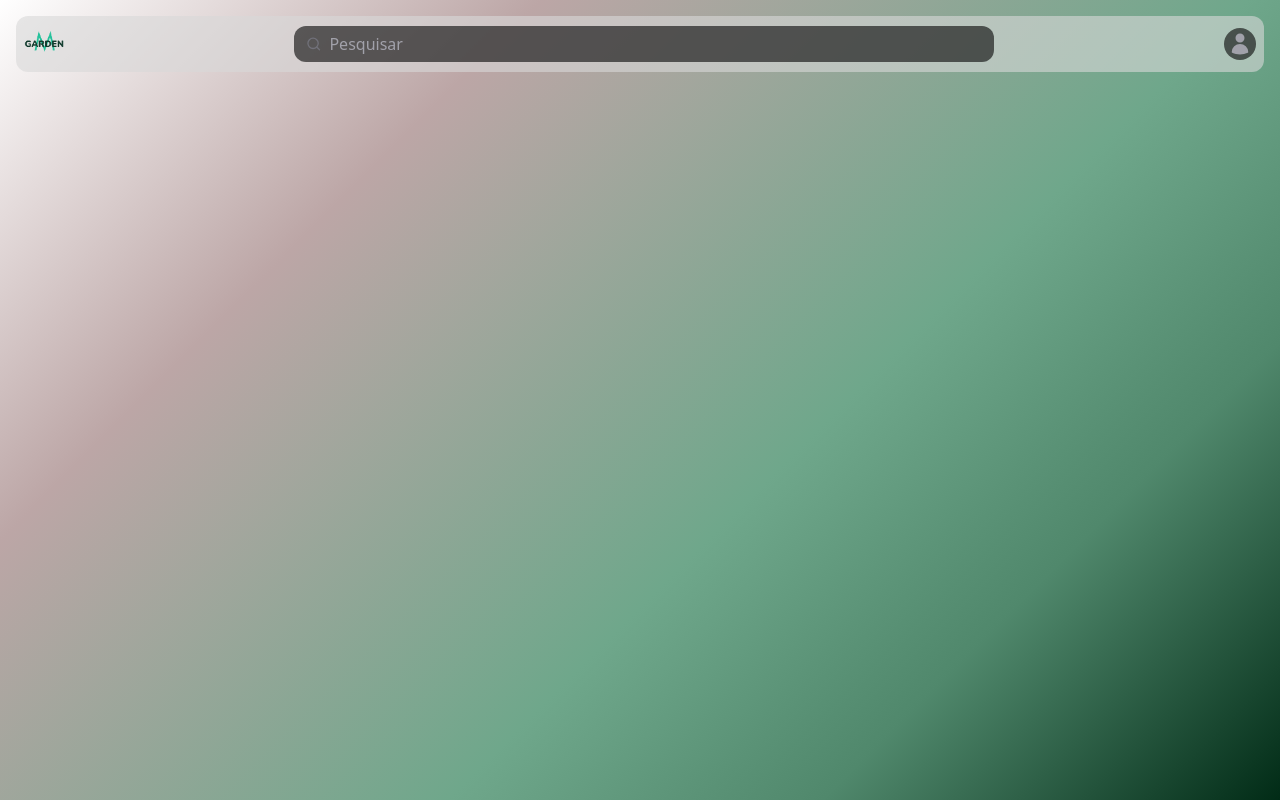
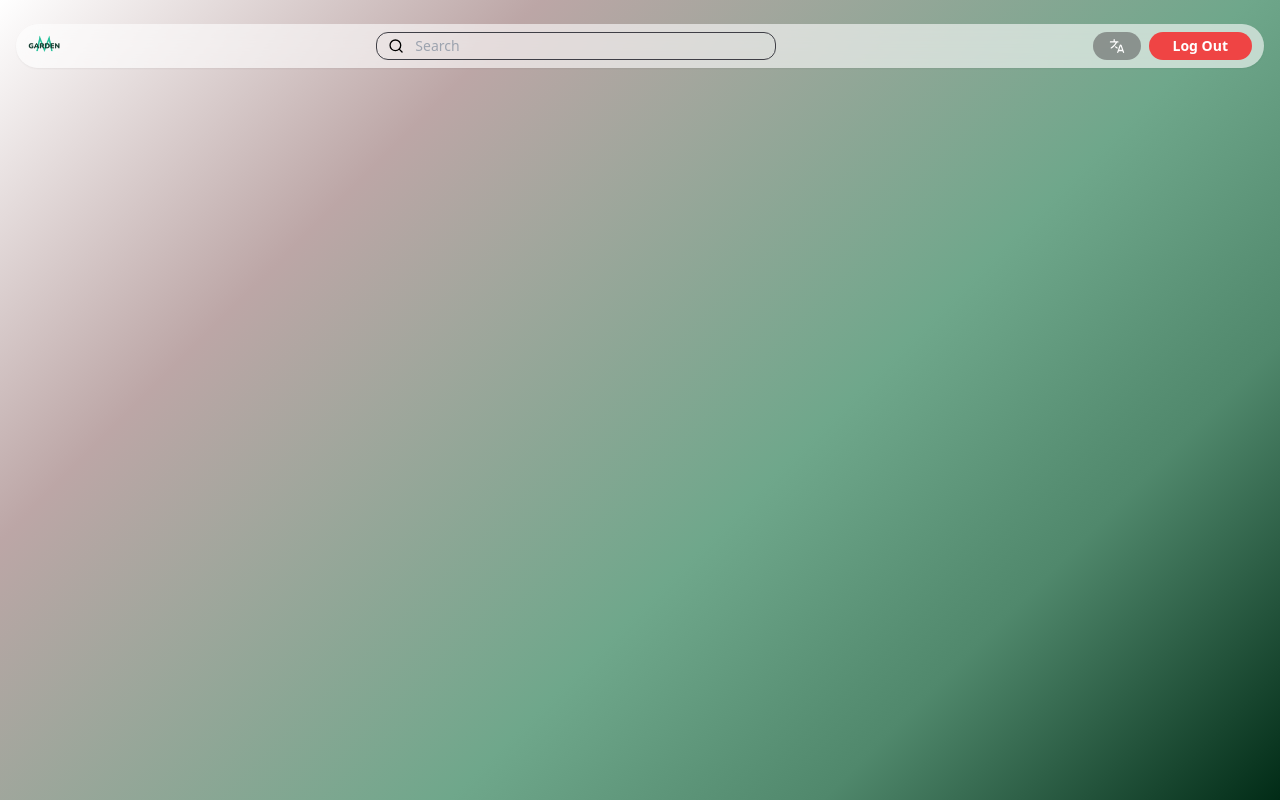
Before and after one commit to danilotavares-dev/movie-garden, a React (Vite) app in the folder apps/web/: page /catalogo in a window 1280 px wide. Built offline with nearby package versions, Linux system fonts and the light colour scheme; sample sign-in values are in the browser's storage.

Commit message:
feat: cria header para a página de catalogo.

```diff
--- a/apps/web/src/pages/Catalog.tsx
+++ b/apps/web/src/pages/Catalog.tsx
@@ -1,10 +1,121 @@
-import { CatalogHeader, HeroBanner, MovieCard } from '@movie-garden/ui'
+import { useTranslation } from 'react-i18next'
+import { useNavigate } from 'react-router-dom'
+import { LanguageIcon, Logo, SearchIcon } from '@movie-garden/ui'
+import i18n from '../lib/i18n'
+import { useEffect, useState } from 'react'
+import { tmdb } from '../services/tmdb'
+
+interface TMDBMovieResult {
+  id: number
+  title: string
+  poster_path: string
+  vote_average: number
+}
+interface TMDBSeriesResult {
+  id: number
+  name: string
+  poster_path: string
+  vote_average: number
+}
+interface MediaItem {
+  id: number
+  title: string
+  posterPath: string
+  rating: number
+  category: string
+}
 
 export function Catalog() {
+  const navigate = useNavigate()
+  const { t, i18n } = useTranslation()
+
+  const [isLangMenuOpen, setIsLangMenuOpen] = useState(false)
+
+  const currentLang = i18n.language
+
+  const languages = [
+    { code: 'pt-BR', label: 'Português', flag: '🇧🇷' },
+    { code: 'en-US', label: 'English', flag: '🇺🇸' },
+    { code: 'es', label: 'Español', flag: '🇪🇸' },
+  ]
+
+  function handleLanguageChange(langCode: string) {
+    i18n.changeLanguage(langCode)
+    setIsLangMenuOpen(false)
+  }
+
+  function handleLogout() {
+    localStorage.removeItem('isAuthenticated')
+    localStorage.removeItem('userId')
+    navigate('/')
+  }
+
   return (
-    <div className="min-h-screen bg-custom-gradient text-white p-4">
-      <header>
-        <CatalogHeader />
+    <div className="min-h-screen w-full bg-custom-gradient overflow-x-hidden py-3 px-4">
+      <header className="mb-7 sticky top-3 z-50">
+        <div className="h-11 w-full max-w-[1600px] bg-white/60 backdrop-blur-md rounded-full flex items-center justify-between px-3 py-2 mx-auto mb-2 shadow-sm relative z-50">
+          <Logo className="h-8 w-8" />
+
+          <label className="h-full w-[400px] flex items-center cursor-text border border-zinc-700 rounded-xl px-2 hover:scale-x-105 transition-transform">
+            <SearchIcon className="mr-2 h-4" />
+
+            <input
+              type="text"
+              placeholder={t('catalogPage.placeholderSearchBar')}
+              className="bg-transparent w-full text-sm outline-none"
+            />
+          </label>
+
+          <div className="flex gap-2 items-center">
+            <div className="relative">
+              <button
+                type="button"
+                onClick={() => setIsLangMenuOpen(!isLangMenuOpen)}
+                className="w-12 h-7 bg-[#616161]/60 hover:bg-[#616161]/80 rounded-full flex items-center justify-center transition-colors text-white relative z-20"
+              >
+                <LanguageIcon className="w-5 h-5" />
+              </button>
+
+              {isLangMenuOpen && (
+                <>
+                  <button
+                    type="button"
+                    tabIndex={-1}
+                    className="fixed inset-0 z-10 cursor-default w-full h-full bg-transparent border-none"
+                    onClick={() => setIsLangMenuOpen(false)}
+                  />
+                  <div className="absolute top-full mt-2 right-0 bg-white/90 backdrop-blur-xl rounded-xl shadow-2xl overflow-hidden min-w-[160px] flex flex-col z-20 border border-white/50">
+                    {languages.map((lang) => (
+                      <button
+                        type="button"
+                        key={lang.code}
+                        onClick={() => handleLanguageChange(lang.code)}
+                        className={`px-4 py-3 text-left text-sm flex items-center gap-3 transition-colors hover:bg-[#113A2D]/10 ${
+                          currentLang === lang.code
+                            ? 'font-bold text-[#113A2D] bg-[#113A2D]/5'
+                            : 'text-zinc-600'
+                        }`}
+                      >
+                        <span className="text-lg leading-none">
+                          {lang.flag}
+                        </span>
+                        <span>{lang.label}</span>
+                      </button>
+                    ))}
+                  </div>
+                </>
+              )}
+            </div>
+
+            <button
+              type="button"
+              onClick={() => handleLogout()}
+              className="px-6 h-7 bg-red-500 hover:bg-red-600 rounded-full flex items-center justify-center text-white text-sm font-bold transition-colors"
+            >
+              {t('catalogPage.logOut')}
+            </button>
+          </div>
+        </div>
       </header>
     </div>
   )
--- a/apps/web/src/pages/MoviePage.tsx
+++ /dev/null
@@ -1,3 +0,0 @@
-export function Movies() {
-  return <h1>Hi</h1>
-}
--- a/apps/web/src/pages/ReleasesPage.tsx
+++ /dev/null
@@ -1,3 +0,0 @@
-export function Releases() {
-  return <h1 className="text-black w-3">Hi</h1>
-}
--- a/apps/web/src/pages/SeriesPage.tsx
+++ /dev/null
@@ -1,3 +0,0 @@
-export function Series() {
-  return <h1>Hi</h1>
-}
```
